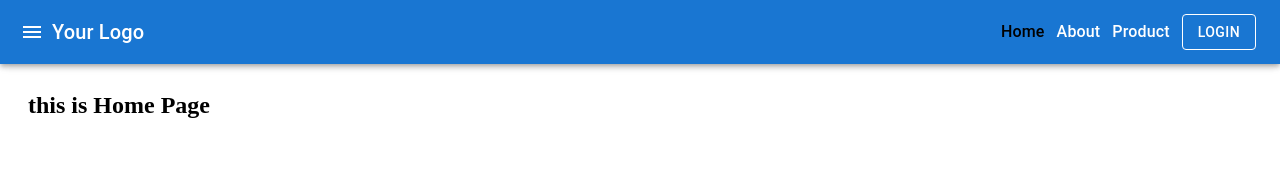
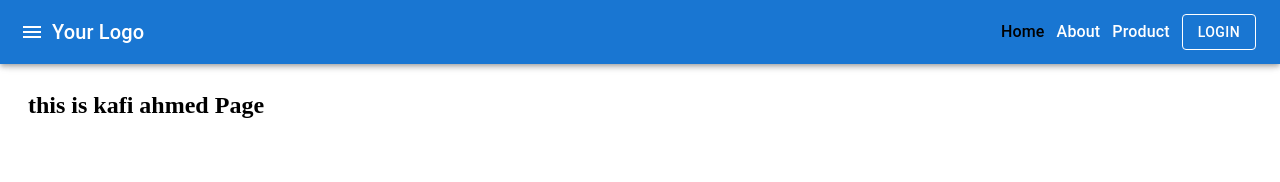
Before and after one commit to kafi22/new-mui-project, a React (Vite) app: page / in a window 1280 px wide. Shown: the top 182 px of the page. Built offline with nearby package versions, Linux system fonts and the light colour scheme.

Commit message:
add Globalcontextapi

```diff
--- /dev/null
+++ b/src/UserContext/GlobalProvider.jsx
@@ -0,0 +1,17 @@
+import React from "react";
+import UseContextapi from "./UseContextapi";
+
+const GlobalProvider = (props) => {
+
+
+    const user = 'kafi ahmed'
+
+
+    return (
+       <UseContextapi.Provider value={{user}}>
+            {props.children}
+       </UseContextapi.Provider>
+    )
+}
+
+export default GlobalProvider;
--- /dev/null
+++ b/src/UserContext/UseContextapi.jsx
@@ -0,0 +1,6 @@
+import { createContext } from "react";
+
+
+const UseContextapi = createContext()
+
+export default UseContextapi;
--- /dev/null
+++ b/src/UserContext/UseCustomsApi.jsx
@@ -0,0 +1,9 @@
+import { useContext } from "react";
+import UseContextapi from "./UseContextapi";
+
+const UseCustomsApi = () => {
+
+    return useContext(UseContextapi)
+};
+
+export default UseCustomsApi
--- a/src/page/Home.jsx
+++ b/src/page/Home.jsx
@@ -1,9 +1,12 @@
 import React from 'react'
+import UseCustomsApi from '../UserContext/UseCustomsApi'
 
 const Home = () => {
+
+ const {user} = UseCustomsApi()
   return (
     <div>
-       <h1> this is Home Page</h1>
+       <h1> this is {user} Page</h1>
     </div>
   )
 }
```
Also changed, not shown: src/App.jsx (+6 -2 lines).
